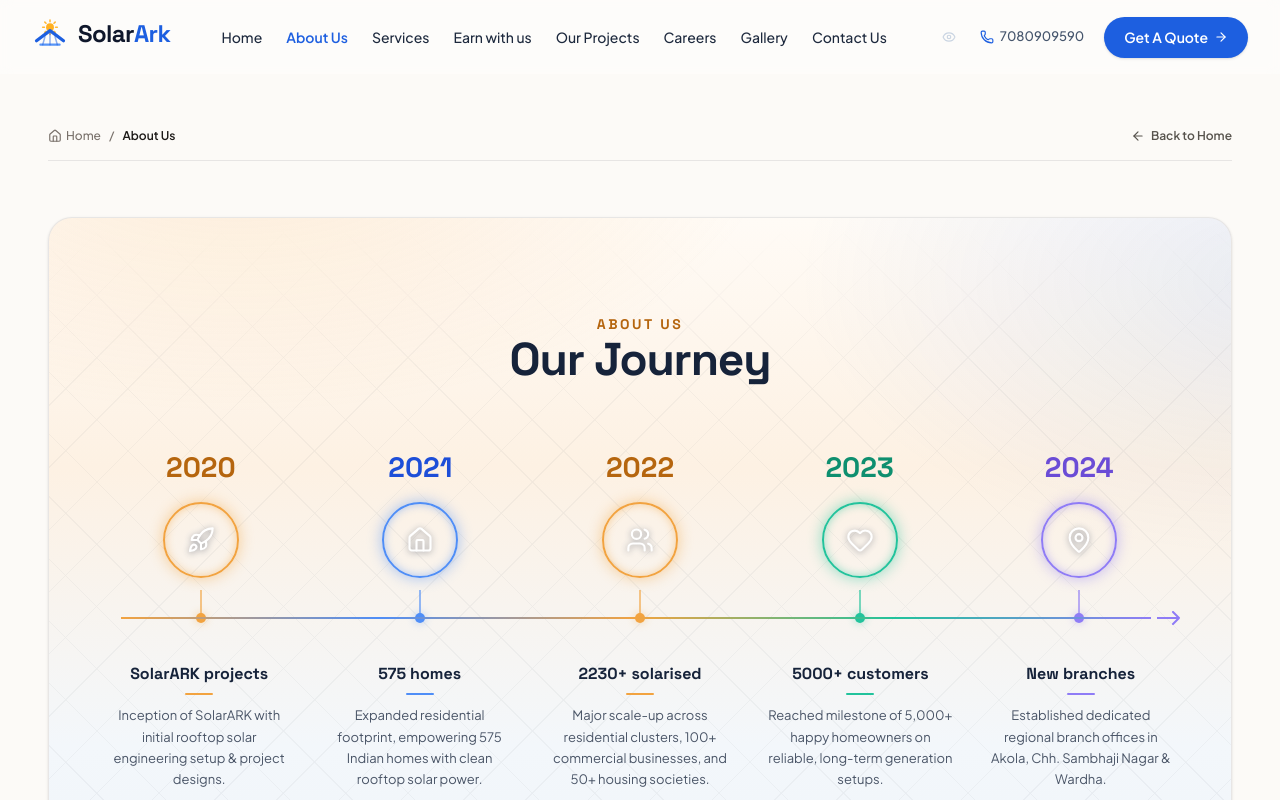
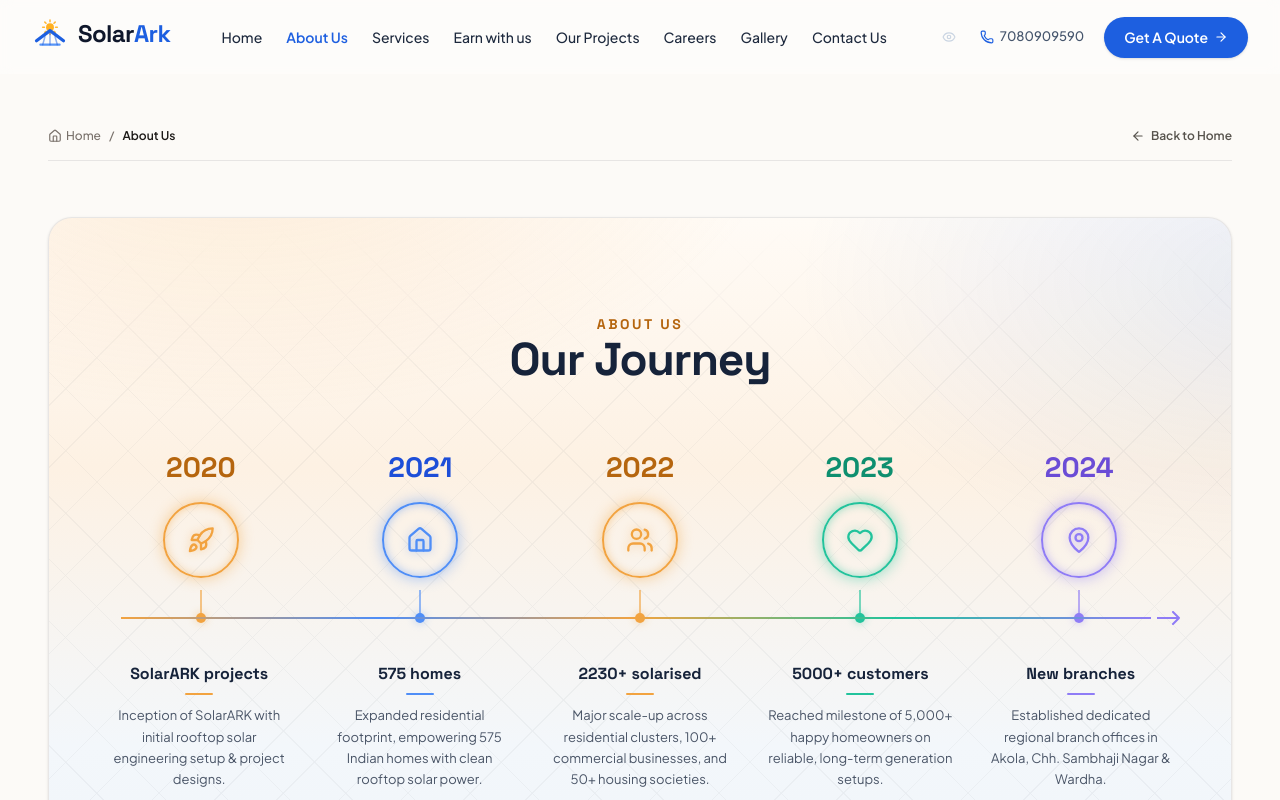
Before and after one commit to 0Akshat005/SolarARK, a React (Vite) app: page / in a window 1280 px wide. Both pictures are taken after a click on the button "About Us". Shown: the top 800 px of the page. Built offline with nearby package versions, Linux system fonts and the light colour scheme.

Commit message:
style(about): update Journey icons to match milestone ring colors with subtle matching neon glow

```diff
--- a/src/components/OurJourney.tsx
+++ b/src/components/OurJourney.tsx
@@ -237,12 +237,13 @@
                       boxShadow: `0 0 14px 1px ${m.glowColor}, inset 0 0 8px ${m.glowColor}`,
                     }}
                   >
-                    {/* White line icon with crisp subtle drop shadow */}
+                    {/* Matching colored neon icon with subtle diffused glow */}
                     <Icon
-                      className="w-7 h-7 text-white"
-                      strokeWidth={1.8}
+                      className="w-7 h-7 transition-transform duration-300 group-hover:scale-110"
+                      strokeWidth={2}
                       style={{
-                        filter: 'drop-shadow(0 1px 3px rgba(15, 23, 42, 0.45)) drop-shadow(0 0 6px rgba(255, 255, 255, 0.6))',
+                        color: m.badgeColor,
+                        filter: `drop-shadow(0 0 5px ${m.glowColor})`,
                       }}
                     />
                   </div>
@@ -337,10 +338,11 @@
                   }}
                 >
                   <Icon
-                    className="w-5 h-5 text-white"
-                    strokeWidth={1.8}
+                    className="w-5 h-5"
+                    strokeWidth={2}
                     style={{
-                      filter: 'drop-shadow(0 1px 2px rgba(15, 23, 42, 0.45)) drop-shadow(0 0 4px rgba(255, 255, 255, 0.6))',
+                      color: m.badgeColor,
+                      filter: `drop-shadow(0 0 4px ${m.glowColor})`,
                     }}
                   />
                 </div>
```
